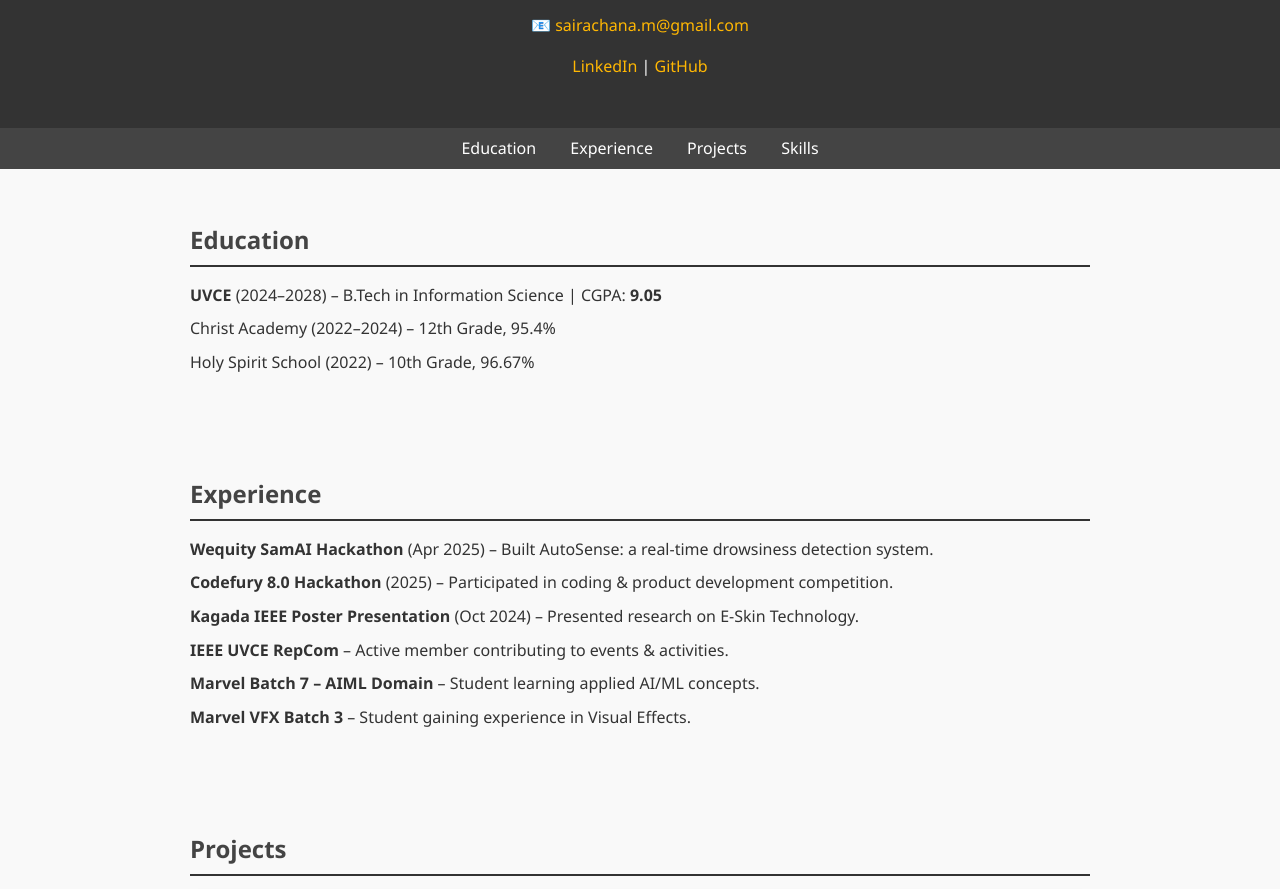
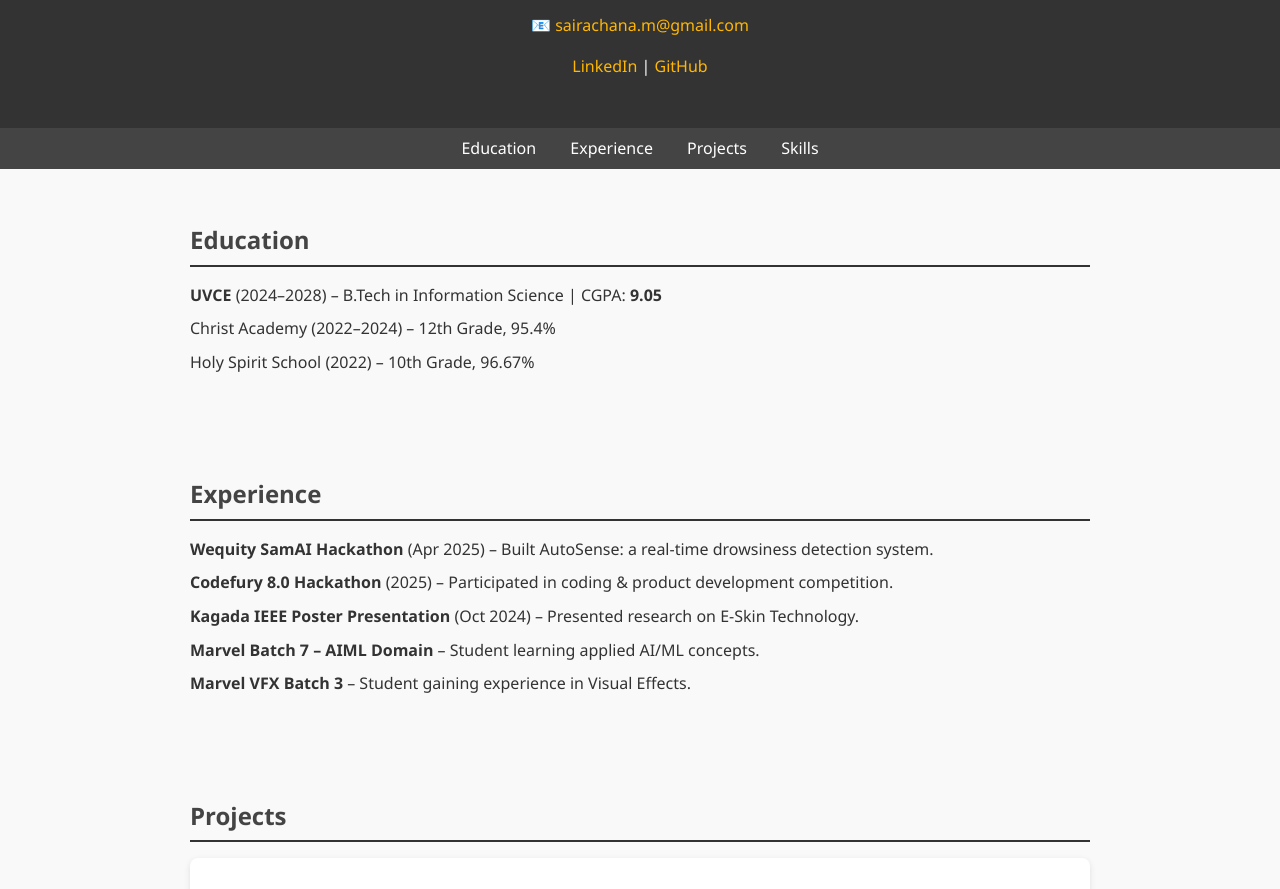
Before and after one commit to SaiRachanaM/personalPortfolio, a plain HTML site: page index.html in a window 1280 px wide. Shown: the part 141-1030 px from the top of the page. Drawn offline with Linux system fonts and the light colour scheme.

Commit message:
edited experience index.html

```diff
--- a/index.html
+++ b/index.html
@@ -39,7 +39,6 @@
       <li><b>Wequity SamAI Hackathon</b> (Apr 2025) – Built AutoSense: a real-time drowsiness detection system.</li>
       <li><b>Codefury 8.0 Hackathon</b> (2025) – Participated in coding & product development competition.</li>
       <li><b>Kagada IEEE Poster Presentation</b> (Oct 2024) – Presented research on E-Skin Technology.</li>
-      <li><b>IEEE UVCE RepCom</b> – Active member contributing to events & activities.</li>
       <li><b>Marvel Batch 7 – AIML Domain</b> – Student learning applied AI/ML concepts.</li>
       <li><b>Marvel VFX Batch 3</b> – Student gaining experience in Visual Effects.</li>
     </ul>
```
